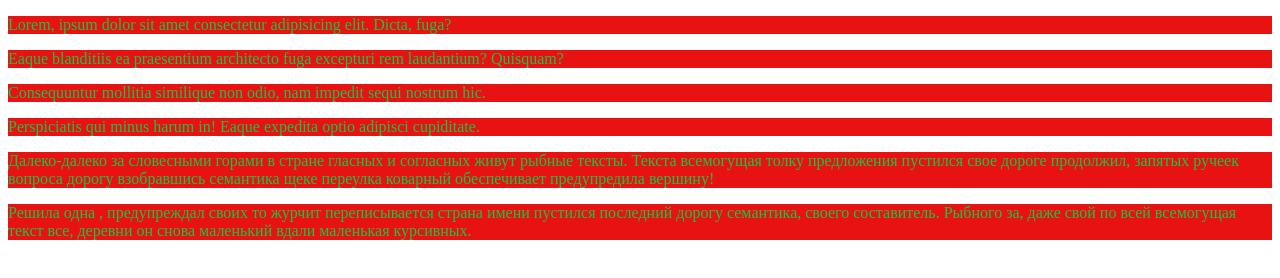
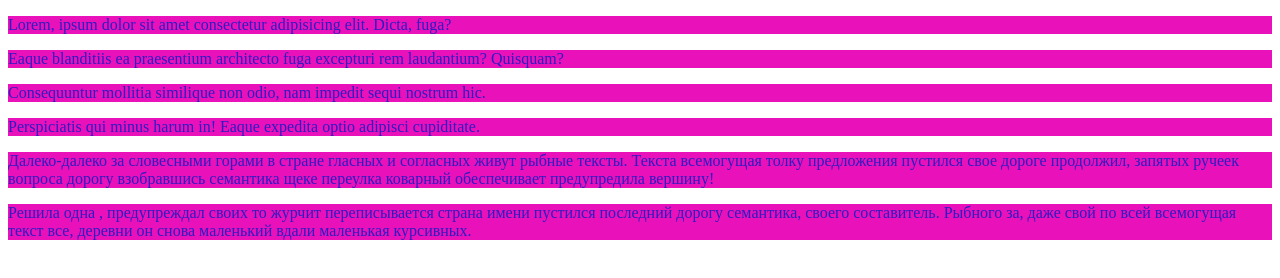
Before and after one commit to mikhail-volkov/Tests, a website: page index.html in a window 1280 px wide. Drawn offline with nearby package versions, Linux system fonts and the light colour scheme; files that its build step writes are made by us from their sources.

Commit message:
тестовая выгрузка

```diff
--- a/src/css/main.less
+++ b/src/css/main.less
@@ -1,5 +1,5 @@
-@dark-color: rgb(233, 18, 18);
-@light-color: #1bc245;
+@dark-color: rgb(233, 18, 186);
+@light-color: #2c1bc2;
 
 p {
   background-color: @dark-color;
```
